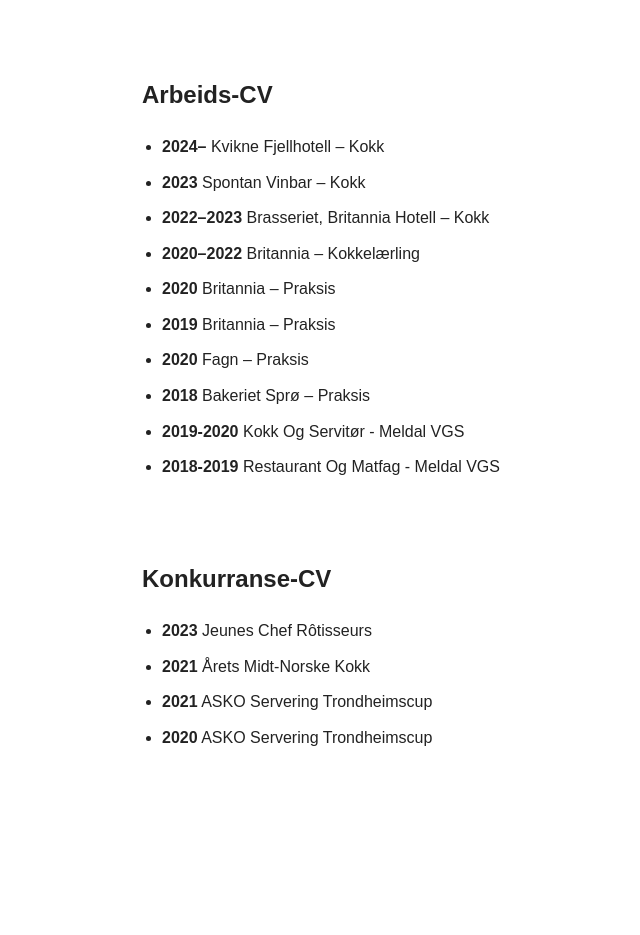
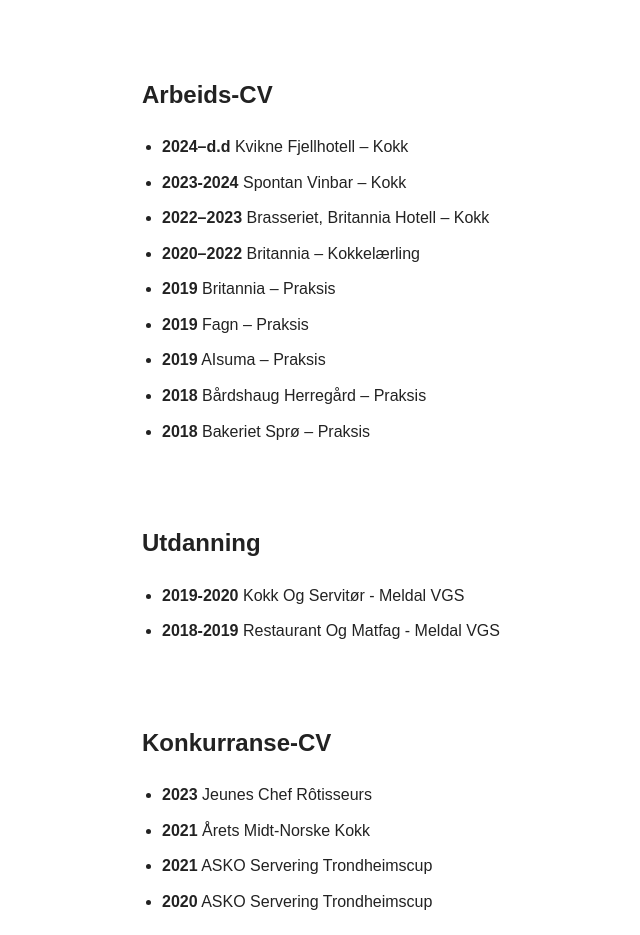
Before and after one commit to ParanoidChul/Portfolio, a plain HTML site: page index.html in a window 1280 px wide. Shown: the part 1360-2295 px from the top of the page, without its empty margins (18-658 px from the left). Drawn offline with Linux system fonts and the light colour scheme.

Commit message:
Bedre struktur i CV og Komkuranse, og lagt til Utdanning.

```diff
--- a/index.html
+++ b/index.html
@@ -75,17 +75,24 @@
     <section id="cv" class="section">
       <h2>Arbeids-CV</h2>
       <ul>
-        <li><strong>2024–</strong> Kvikne Fjellhotell – Kokk</li>
-        <li><strong>2023</strong> Spontan Vinbar – Kokk</li>
+        <li><strong>2024–d.d</strong> Kvikne Fjellhotell – Kokk</li>
+        <li><strong>2023-2024</strong> Spontan Vinbar – Kokk</li>
         <li><strong>2022–2023</strong> Brasseriet, Britannia Hotell – Kokk</li>
         <li><strong>2020–2022</strong> Britannia – Kokkelærling</li>
-        <li><strong>2020</strong> Britannia – Praksis</li>
         <li><strong>2019</strong> Britannia – Praksis</li>
-        <li><strong>2020</strong> Fagn – Praksis</li>
+        <li><strong>2019</strong> Fagn – Praksis</li>
+        <li><strong>2019</strong> AIsuma – Praksis</li>
+        <li><strong>2018</strong> Bårdshaug Herregård – Praksis</li>
         <li><strong>2018</strong> Bakeriet Sprø – Praksis</li>
-        <li><strong>2019-2020</strong> Kokk Og Servitør - Meldal VGS</li>
-        <li><strong>2018-2019</strong> Restaurant Og Matfag - Meldal VGS</li>
       </ul>
+    </section>
+
+    <section id="utdanning" class="section">
+    <h2>Utdanning</h2>
+    <ul>
+    <li><strong>2019-2020</strong> Kokk Og Servitør - Meldal VGS</li>
+    <li><strong>2018-2019</strong> Restaurant Og Matfag - Meldal VGS</li>
+    </ul>
     </section>
 
     <section id="konkurranse" class="section">
```
Also changed, not shown: style.css (line endings or trailing spaces).
